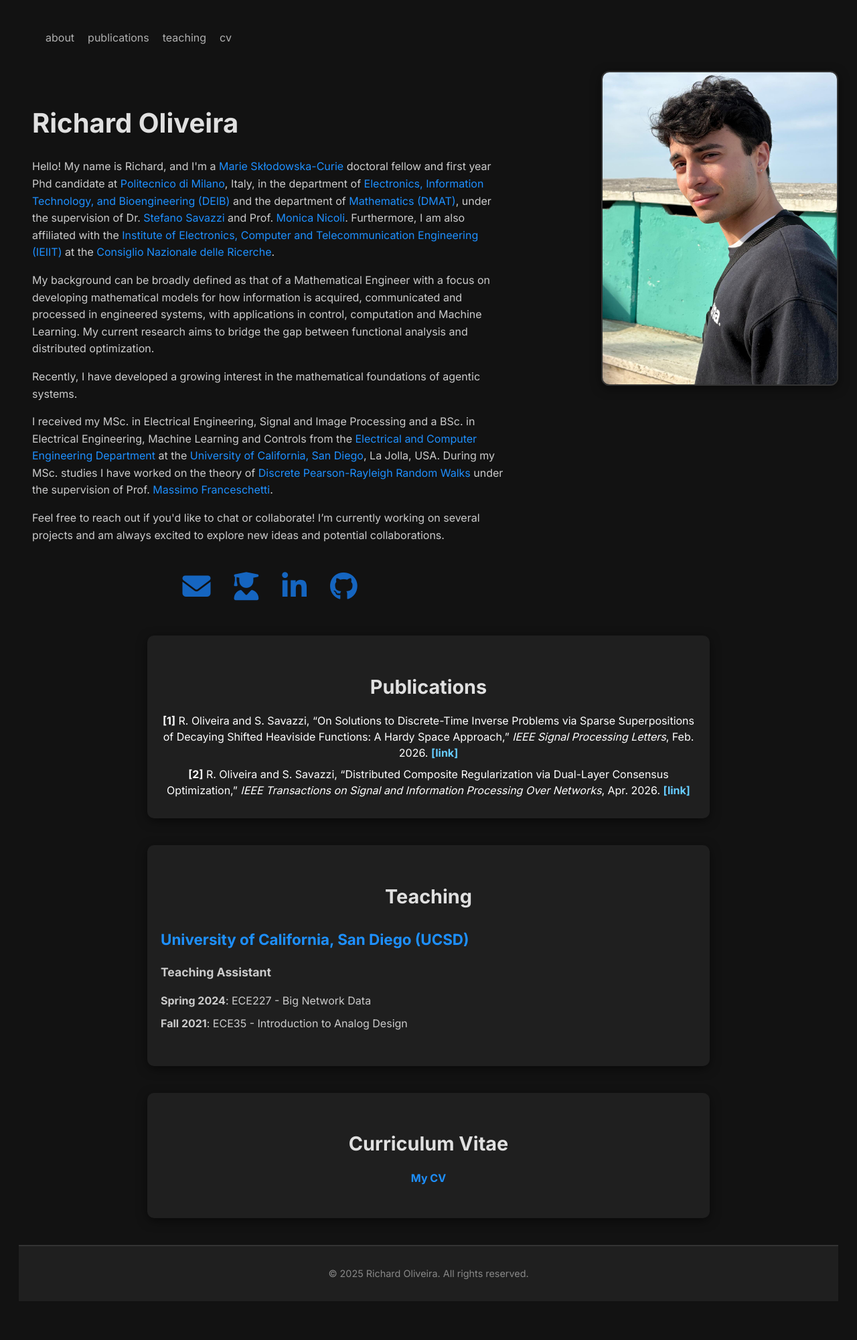
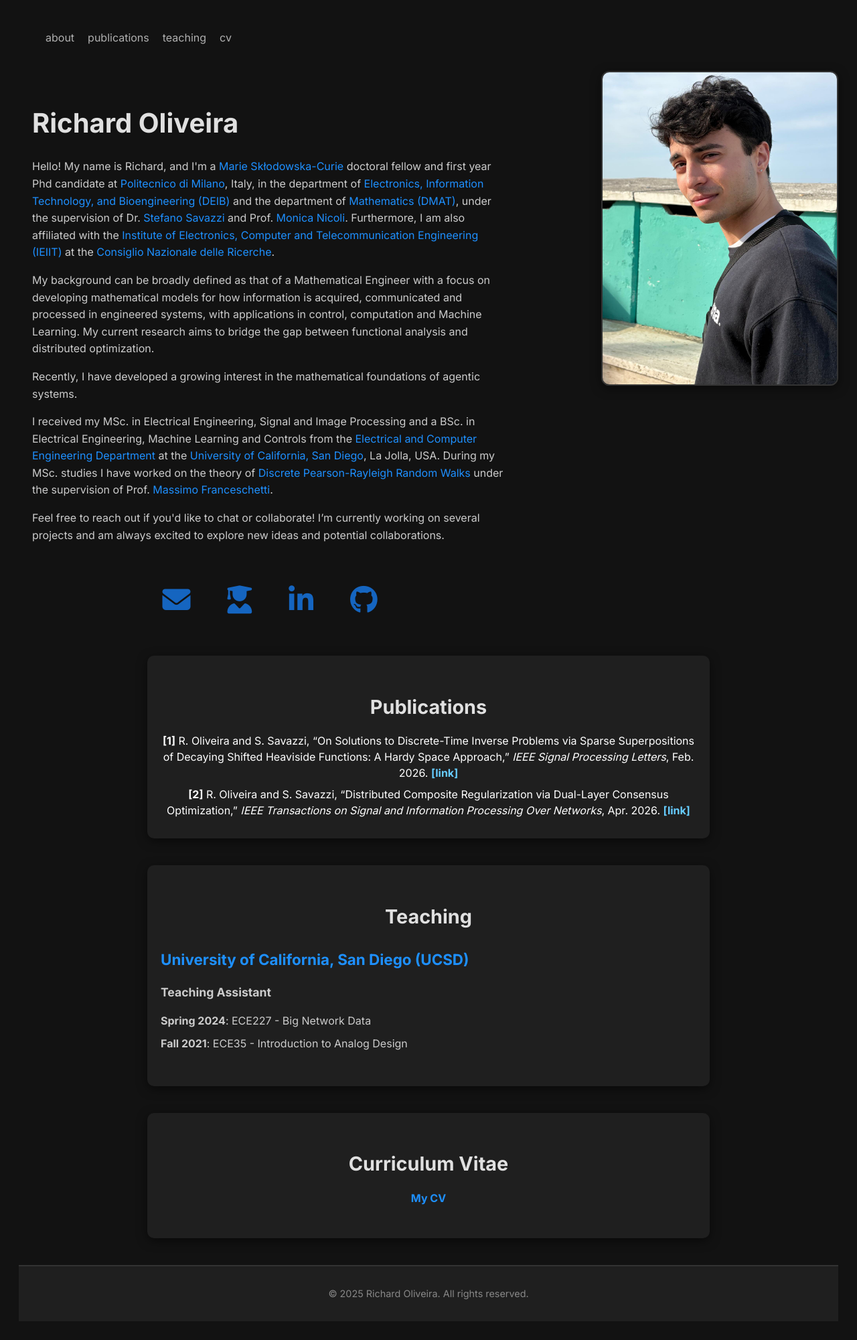
Before and after one commit to raolivei13/website_rich, a Jekyll site: the page index.html, which Jekyll copies as it is, in a window 1280 px wide. Shown: the whole page at 67% size. Built offline with Jekyll 4.4.1, drawn with Linux system fonts in a browser that asks for light colours; before the commit the page ends 1971 px from its top, so only the background shows below that.

Commit message:
Update index.html

```diff
--- a/index.html
+++ b/index.html
@@ -71,9 +71,10 @@ href="https://cdnjs.cloudflare.com/ajax/libs/font-awesome/6.5.2/css/all.min.css"
     display:flex;
     justify-content:center;
     align-items:center;
-    gap:35px;
+    gap:55px;
     font-size:42px;
-    margin-top:30px;
+    margin-top:50px;
+    margin-bottom:10px;
 ">
 
     <!-- Email -->
```
